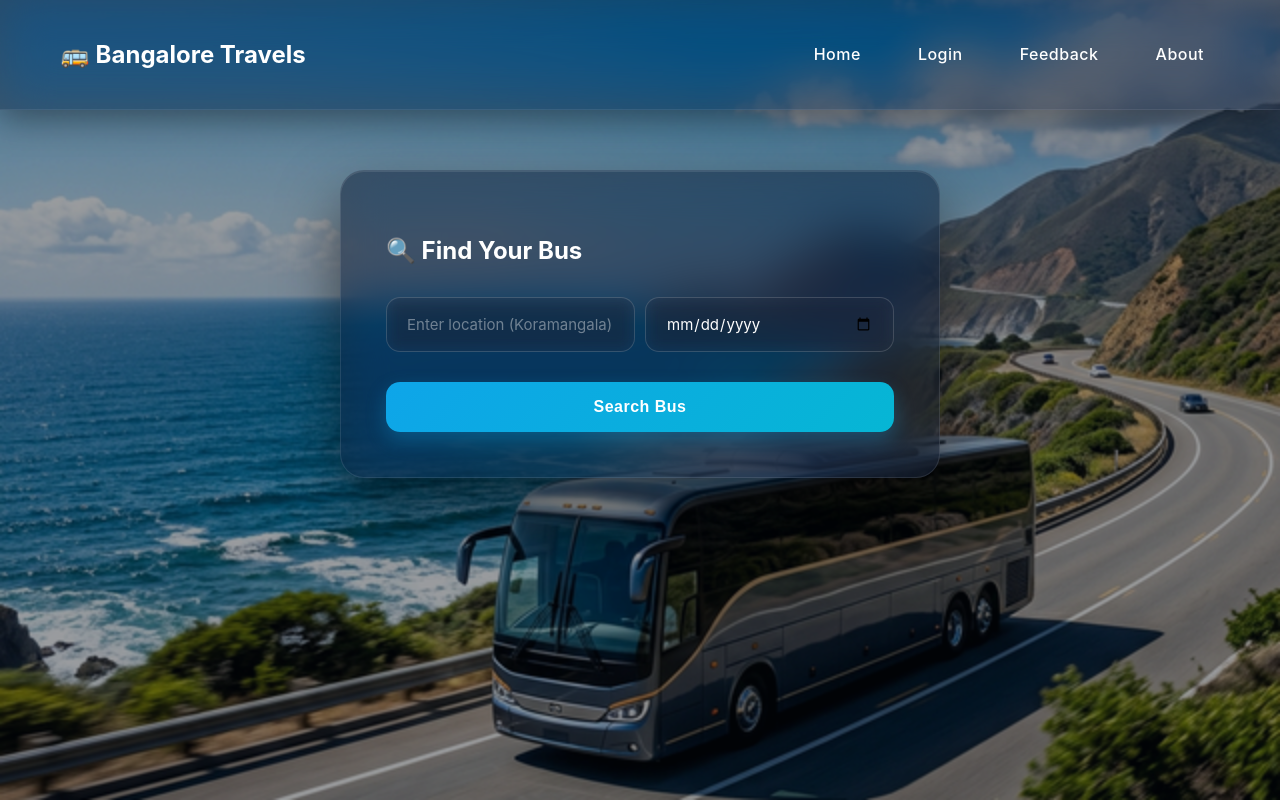
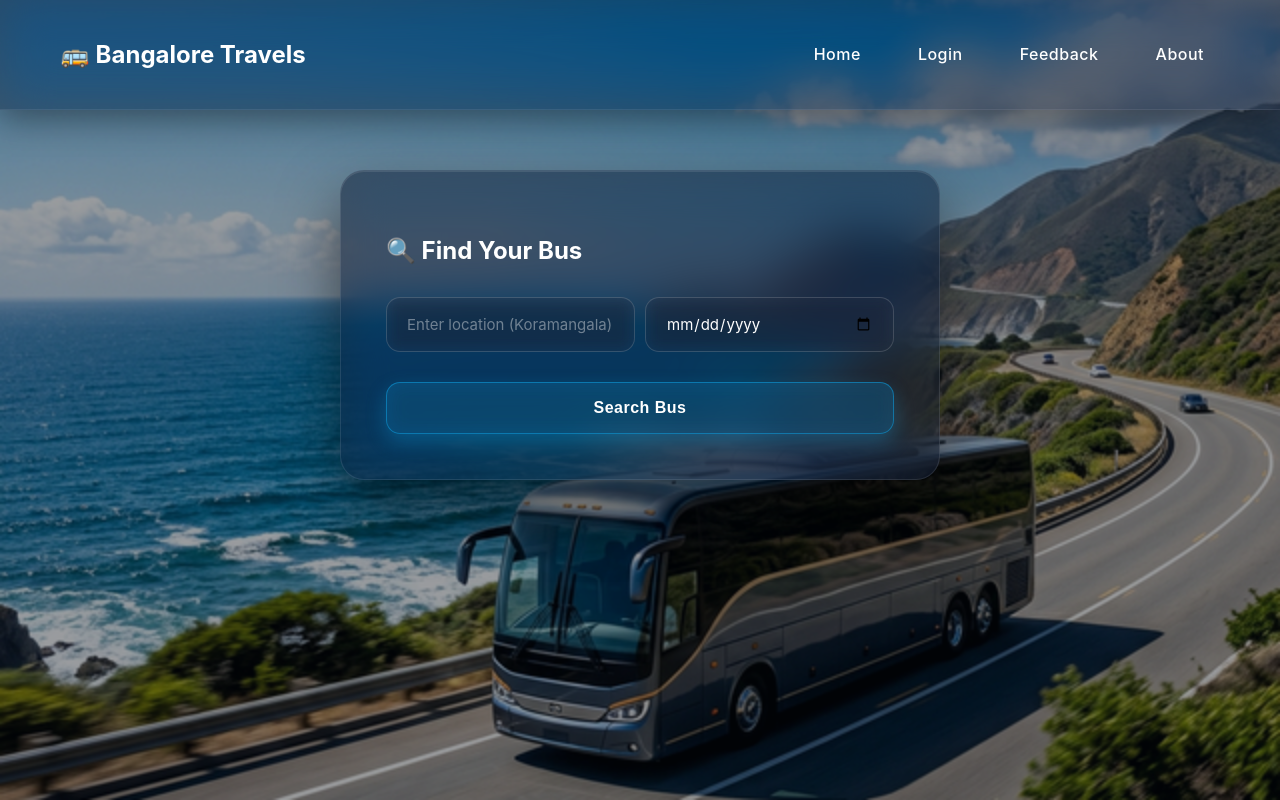
Before and after one commit to bharathpriya/Bangalore-Travels, a React (Vite) app: page / in a window 1280 px wide. Built offline with nearby package versions, Linux system fonts and the light colour scheme.

Commit message:
Update CSS buttons to highly transparent light sea water tint

```diff
--- a/src/index.css
+++ b/src/index.css
@@ -205,9 +205,9 @@ input:hover:not(:focus) {
 button {
   width: 100%;
   padding: 16px;
-  border: none;
   border-radius: 14px;
-  background: linear-gradient(135deg, #0ea5e9, #06b6d4);
+  background: rgba(14, 165, 233, 0.25);
+  border: 1px solid rgba(14, 165, 233, 0.5);
   backdrop-filter: blur(10px);
   -webkit-backdrop-filter: blur(10px);
   color: white;
@@ -240,7 +240,7 @@ button:hover {
   box-shadow:
     0 12px 30px rgba(14, 165, 233, 0.4),
     0 0 40px rgba(14, 165, 233, 0.2);
-  background: linear-gradient(135deg, #38bdf8, #22d3ee);
+  background: rgba(14, 165, 233, 0.45);
 }
 
 button:hover::before {
```
